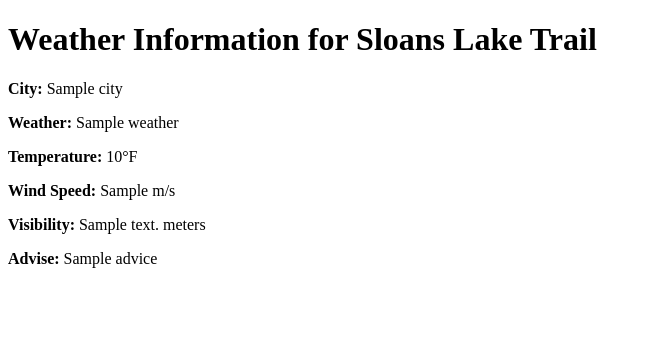
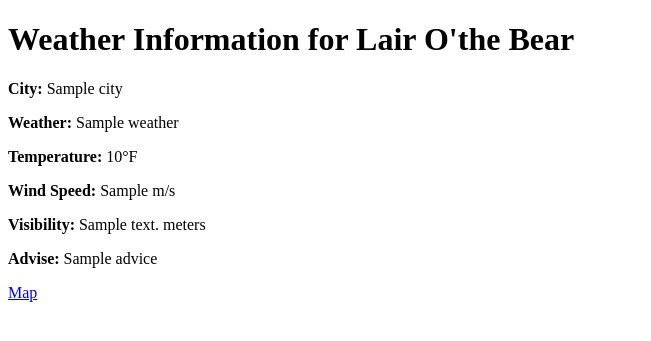
Before and after one commit to qJasonm/boring-thing, a Flask app: template templates/Sloanslake.html in a window 1280 px wide. Shown: the top 341 px of the page, without its empty margins (0-651 px from the left). Run offline with Flask 3, Linux system fonts and the light colour scheme; the template is opened without the code that fills it: most values are stand-ins (such as "Sample title", 1, 10 or a date in 2020).

Commit message:
Update Sloanslake.html

```diff
--- a/templates/Sloanslake.html
+++ b/templates/Sloanslake.html
@@ -4,17 +4,19 @@
     <meta charset="UTF-8">
     <meta name="viewport" content="width=device-width, initial-scale=1.0">
     <title>Weather Information</title>
+    <meta http-equiv="refresh" content="10">
     <style>
         /* Add your custom CSS styles here */
     </style>
 </head>
 <body>
-    <h1>Weather Information for Sloans Lake Trail</h1>
+    <h1>Weather Information for Lair O'the Bear</h1>
     <p><strong>City:</strong> {{ data.city }}</p>
     <p><strong>Weather:</strong> {{ data.weather }}</p>
     <p><strong>Temperature:</strong> {{ data.temperature }}°F</p>
     <p><strong>Wind Speed:</strong> {{ data.wind_speed }} m/s</p>
     <p><strong>Visibility:</strong> {{ data.visibility }} meters</p>
     <p><strong>Advise:</strong> {{ result.advice }}</p>
+    <a href="https://www.jeffco.us/DocumentCenter/View/9373/Lair-o-the-Bear-Park-Map?bidId=">Map</a>
 </body>
 </html>
```
